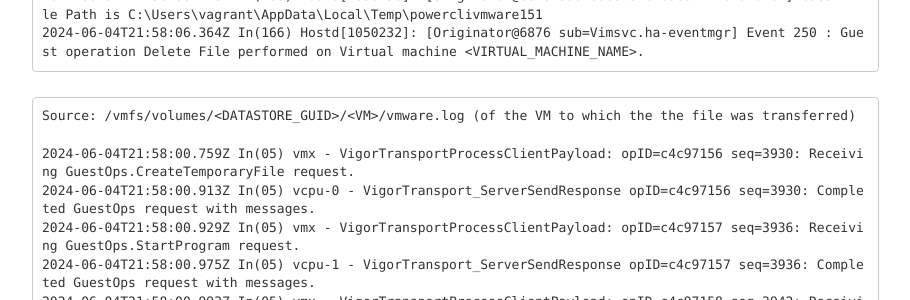
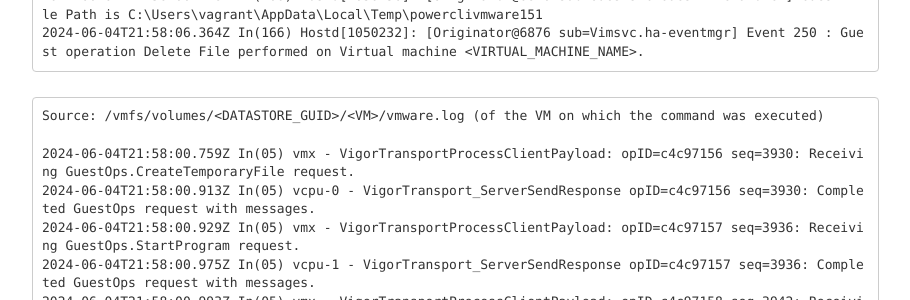
Before and after one commit to Qazeer/artefacts.help, a Jekyll site: the page built from pages/linux/appliances/vmware_esxi.md, in a window 1280 px wide and 900 px high, scrolled down 6872 px. Shown: the part 152-452 px from the top of the window, without its empty margins (331-1241 px from the left). Built offline with Jekyll 4.4.1, drawn with Linux system fonts in a browser that asks for light colours; comment, search, counter and statistics services are not loaded; some of the changed text lies outside the part shown.

Commit message:
[Artefact] VMware ESXi - Fix the Invoke-VMScript source label

````diff
--- a/pages/linux/appliances/vmware_esxi.md
+++ b/pages/linux/appliances/vmware_esxi.md
@@ -225,7 +225,7 @@ Source: hostd.log
 ```
 
 ```
-Source: /vmfs/volumes/<DATASTORE_GUID>/<VM>/vmware.log (of the VM to which the the file was transferred)
+Source: /vmfs/volumes/<DATASTORE_GUID>/<VM>/vmware.log (of the VM on which the command was executed)
 
 2024-06-04T21:58:00.759Z In(05) vmx - VigorTransportProcessClientPayload: opID=c4c97156 seq=3930: Receiving GuestOps.CreateTemporaryFile request.
 2024-06-04T21:58:00.913Z In(05) vcpu-0 - VigorTransport_ServerSendResponse opID=c4c97156 seq=3930: Completed GuestOps request with messages.
````
